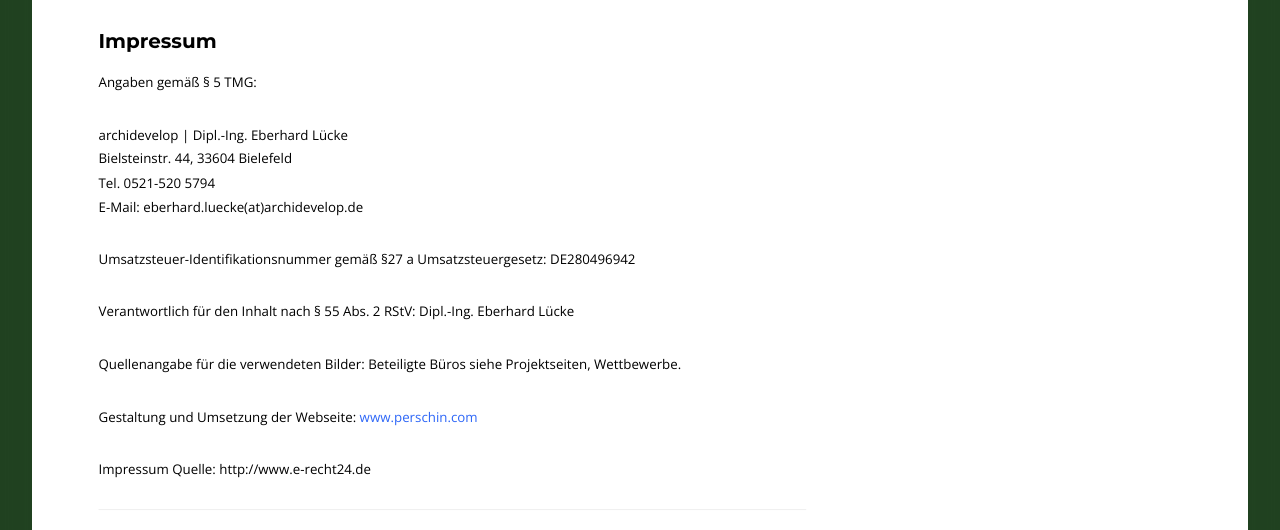
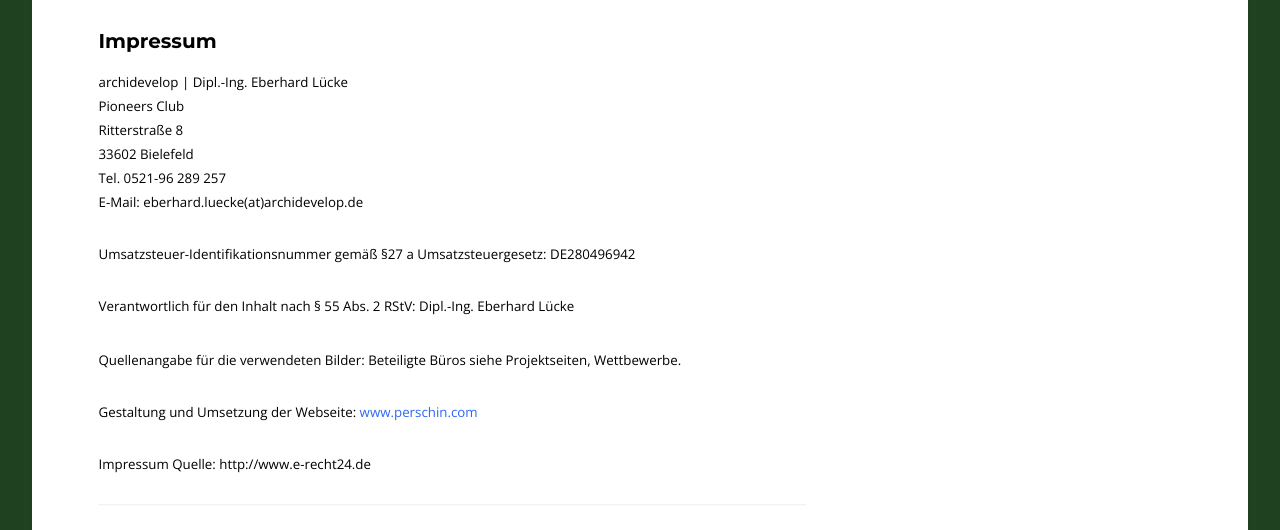
Before and after one commit to archidevelop/archidevelop.github.io, a plain HTML site: page impressum.html in a window 1280 px wide. Shown: the part 253-783 px from the top of the page. Drawn offline with Linux system fonts and the light colour scheme.

Commit message:
Add files via upload

```diff
--- a/impressum.html
+++ b/impressum.html
@@ -188,8 +188,11 @@
 
 								<div class="widget">
 								<h3 class="widget-title">Impressum</h3>
-								<p>Angaben gemäß § 5 TMG:
-<p>archidevelop | Dipl.-Ing. Eberhard Lücke <br/> Bielsteinstr. 44, 33604 Bielefeld <br/> Tel. 0521-520 5794 <br/>
+
+<p>archidevelop | Dipl.-Ing. Eberhard Lücke <br/>Pioneers Club<br/>
+							Ritterstraße 8<br/>
+							33602 Bielefeld<br/>
+							Tel. 0521-96 289 257<br/>
                              E-Mail: eberhard.luecke(at)archidevelop.de</p>
 <p>Umsatzsteuer-Identifikationsnummer gemäß §27 a Umsatzsteuergesetz: DE280496942</p>
 <p>Verantwortlich für den Inhalt nach § 55 Abs. 2 RStV: Dipl.-Ing. Eberhard Lücke</p>
```
